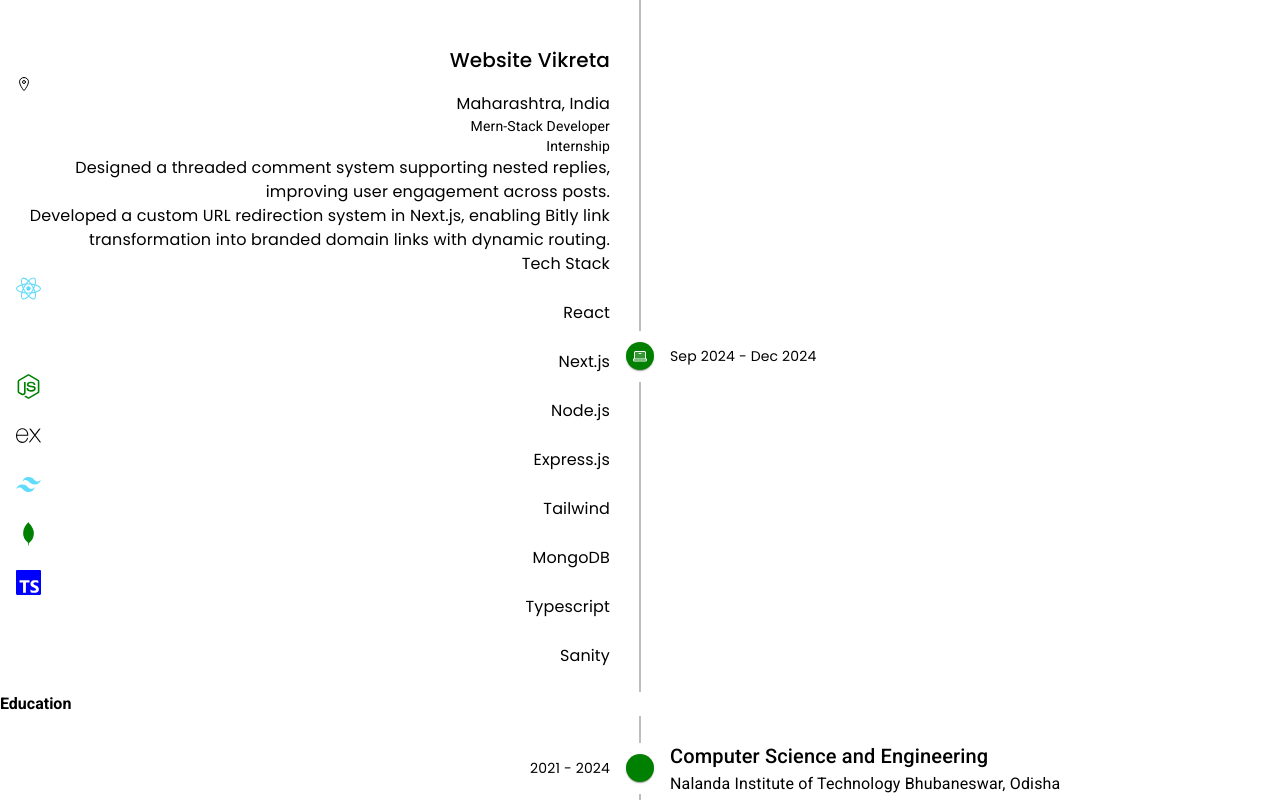
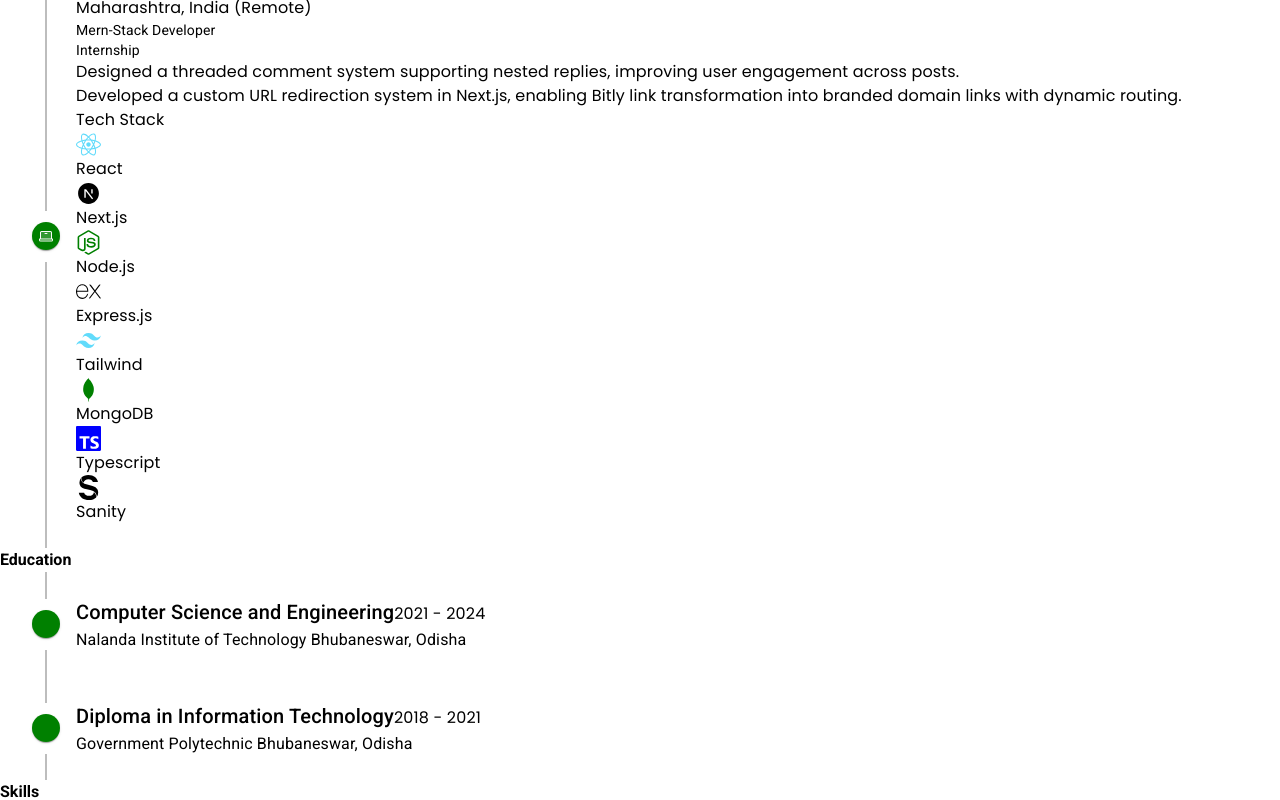
Before and after one commit to Rakesh-99/portfolio-2, a React (Vite) app: page / in a window 1280 px wide. Shown: the part 2780-3580 px from the top of the page. Built offline with nearby package versions, Linux system fonts and the light colour scheme; some icons are missing.

Commit message:
feat : add lenis and analytics package

```diff
--- a/src/components/ExperienceTimeline.jsx
+++ b/src/components/ExperienceTimeline.jsx
@@ -3,18 +3,23 @@ import TimelineItem from '@mui/lab/TimelineItem';
 import TimelineSeparator from '@mui/lab/TimelineSeparator';
 import TimelineConnector from '@mui/lab/TimelineConnector';
 import TimelineContent from '@mui/lab/TimelineContent';
-import TimelineOppositeContent from '@mui/lab/TimelineOppositeContent';
 import TimelineDot from '@mui/lab/TimelineDot';
 import { PiLaptopDuotone } from "react-icons/pi";
 import Typography from '@mui/material/Typography';
 import { internshipTechUsed, vgInfotecExp } from "../data/data";
 import { IoLocationOutline } from "react-icons/io5";
 import { useTheme, useMediaQuery } from "@mui/material";
+import { useSelector } from 'react-redux';
+import {motion } from 'motion/react';
+
+
+
 
 const ExperienceTimeline = () => {
-  const theme = useTheme();
-  const isMobile = useMediaQuery(theme.breakpoints.down("md"));
-  const isTablet = useMediaQuery(theme.breakpoints.down("lg"));
+  const muiTheme = useTheme();
+  const theme = useSelector((state) => state.themeToggle.theme);
+  const isMobile = useMediaQuery(muiTheme.breakpoints.down("md"));
+  const isTablet = useMediaQuery(muiTheme.breakpoints.down("lg"));
 
   const experiences = [
     {
@@ -22,7 +27,7 @@ const ExperienceTimeline = () => {
       fullTime: true,
       period: "Feb 2025 - Present",
       role: "Full-Stack Developer",
-      location: "Rajkot, Gujarat",
+      location: "Rajkot, Gujarat (On-site)",
       techStack: vgInfotecExp,
       achievements: [
         "Integrated external trading APIs (Charles Schwab, E*TRADE) to fetch real-time stock and options data.",
@@ -36,7 +41,7 @@ const ExperienceTimeline = () => {
       fullTime: false,
       period: "Sep 2024 - Dec 2024",
       role: "Mern-Stack Developer",
-      location: "Maharashtra, India",
+      location: "Maharashtra, India (Remote)",
       techStack: internshipTechUsed,
       achievements: [
         "Designed a threaded comment system supporting nested replies, improving user engagement across posts.",
@@ -47,7 +52,7 @@ const ExperienceTimeline = () => {
 
   return (
     <Timeline
-      position={isMobile ? "right" : "alternate"}
+      position="right"
       sx={{
         padding: isMobile ? '0' : 'initial',
         margin: isMobile ? '0' : 'initial',
@@ -57,28 +62,13 @@ const ExperienceTimeline = () => {
       {experiences.map((exp, index) => (
         <TimelineItem
           key={index}
-          position={isMobile ? "right" : index % 2 === 0 ? "right" : "left"}
+          position="right"
           sx={{
             minHeight: 'initial',
             paddingTop: isMobile ? '8px' : 'initial',
             paddingBottom: isMobile ? '8px' : 'initial',
           }}
         >
-          {!isMobile && (
-            <TimelineOppositeContent
-              sx={{
-                flex: 1,
-                padding: 2,
-                m: 'auto 0',
-              }}
-              align="right"
-              variant="body2"
-              className="text-gray-400"
-            >
-              <span className="text-xs sm:text-sm">{exp.period}</span>
-            </TimelineOppositeContent>
-          )}
-
           <TimelineSeparator >
             <TimelineConnector />
             <TimelineDot  sx={{ backgroundColor: "green" }}>
@@ -90,10 +80,8 @@ const ExperienceTimeline = () => {
           <TimelineContent sx={{
             py: { xs: 1.5, sm: 3 },
             px: { xs: 0.5, sm: 2 },
-            ...(isMobile && {
             flex: '1 1 100%',
             width: '100%',
-            })
           }}>
             <div className="flex flex-col">
               {/* Title and Date for Mobile */}
@@ -109,11 +97,9 @@ const ExperienceTimeline = () => {
                     {exp.title.split(' ').slice(1).join(' ')}
                   </span>
                 </Typography>
-                {isMobile && (
-                  <span className='text-gray-400 text-[11px] sm:text-xs whitespace-nowrap'>
+                <span className='text-gray-400 text-[11px] sm:text-xs whitespace-nowrap text-right md:text-sm'>
                   {exp.period}
                 </span>
-                )}
               </div>
 
               {/* Location */}
@@ -162,19 +148,22 @@ const ExperienceTimeline = () => {
                     isMobile ? "grid-cols-5" : isTablet ? "grid-cols-6" : "grid-cols-8"
                   }`}
                 >
-                  {exp.techStack.map((val, idx) => (
+                          {exp.techStack.map((val, idx) => {
+                    const isThemedLogo = /next|sanity/i.test(val.label);
+                    const iconColor = isThemedLogo ? (theme === 'dark' ? '#ffffff' : '#000000') : (val.color || 'inherit');
+                    return (
                       <div
                         className="flex flex-col items-center justify-center"
                         key={idx}
                       >
-                      <p style={{ color: `${val.color}` }} className="flex items-center justify-center">
+                        <p style={{ color: iconColor }} className="flex items-center justify-center">
                           <val.icon size={isMobile ? 16 : isTablet ? 22 : 25} />
                         </p>
                         <p className='text-center mt-0.5 text-[9px] sm:text-[10px] md:text-xs line-clamp-2'>
                           {val.label}
                         </p>
                       </div>
-                  ))}
+                    )})}
                 </div>
               </div>
             </div>
--- a/src/components/Layout.jsx
+++ b/src/components/Layout.jsx
@@ -1,4 +1,3 @@
-import React from 'react'
 import NavBar from './NavBar'
 import Footer from './Footer'
 import { Outlet } from 'react-router-dom'
--- a/src/components/ProjectCard.jsx
+++ b/src/components/ProjectCard.jsx
@@ -1,4 +1,3 @@
-import React from 'react'
 import { majorProjects, miniProjects } from '../data/data';
 import { useSelector } from 'react-redux';
 import { Link } from 'react-router-dom';
--- a/src/components/TimelineEducation.jsx
+++ b/src/components/TimelineEducation.jsx
@@ -33,7 +33,7 @@ const TimelineEducation = () => {
 
   return (
     <Timeline
-      position={isMobile ? "right" : "alternate"}
+      position="right"
       sx={{
         padding: isMobile ? '0' : 'initial',
         margin: isMobile ? '0' : 'initial',
@@ -45,28 +45,13 @@ const TimelineEducation = () => {
         return (
           <TimelineItem
             key={index}
-            position={isMobile ? "right" : index % 2 === 0 ? "right" : "left"}
+            position="right"
             sx={{
               minHeight: 'initial',
               paddingTop: isMobile ? '8px' : 'initial',
               paddingBottom: isMobile ? '8px' : 'initial',
             }}
           >
-            {!isMobile && (
-              <TimelineOppositeContent
-                sx={{
-                  flex: 1,
-                  padding: 2,
-                  m: 'auto 0',
-                }}
-                align="right"
-                variant="body2"
-                className="text-gray-400"
-              >
-                <span className="text-xs sm:text-sm">{edu.year}</span>
-              </TimelineOppositeContent>
-            )}
-
             <TimelineSeparator>
               <TimelineConnector />
               <TimelineDot sx={{ backgroundColor: "green" }}>
@@ -78,10 +63,8 @@ const TimelineEducation = () => {
             <TimelineContent sx={{
               py: { xs: 1.5, sm: 3 },
               px: { xs: 0.5, sm: 2 },
-              ...(isMobile && {
-                flex: '1 1 100%',
-                width: '100%',
-              })
+              flex: '1 1 100%',
+              width: '100%',
             }}>
               <div className="flex justify-between items-start gap-1 md:gap-2 mb-1 md:mb-2">
                 <Typography
@@ -92,11 +75,9 @@ const TimelineEducation = () => {
                 >
                   {edu.degree}
                 </Typography>
-                {isMobile && (
-                  <span className='text-gray-400 text-[11px] sm:text-xs whitespace-nowrap'>
-                    {edu.year}
-                  </span>
-                )}
+                <span className='text-gray-400 text-[11px] sm:text-xs whitespace-nowrap text-right md:text-sm'>
+                  {edu.year}
+                </span>
               </div>
               <Typography
                 sx={{ fontSize: { xs: "0.8rem", sm: "0.9rem", md: "1rem" } }}
```
Also changed, not shown: src/pages/Contact.jsx (+129 -131 lines), 1 other file (tests, documents, lock files or other folders). Lines whose indentation alone changed are shown as unchanged.
